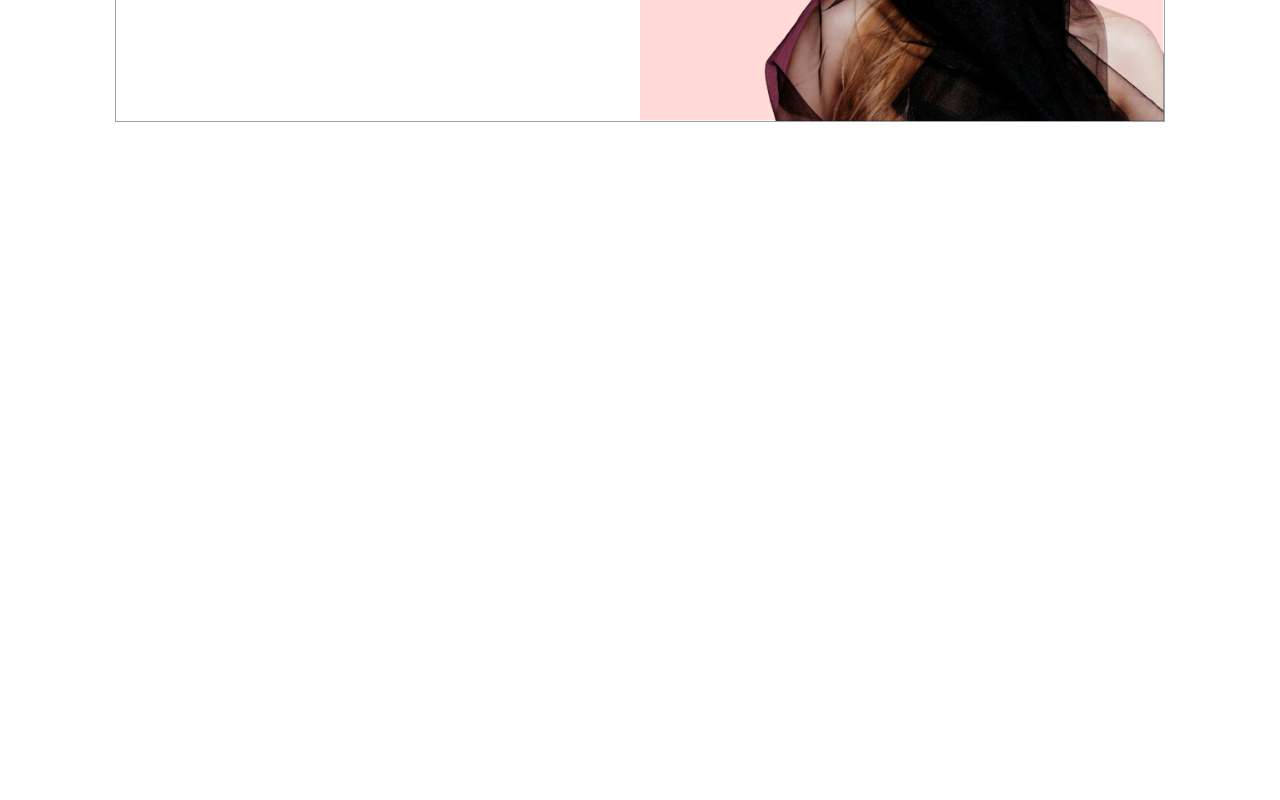
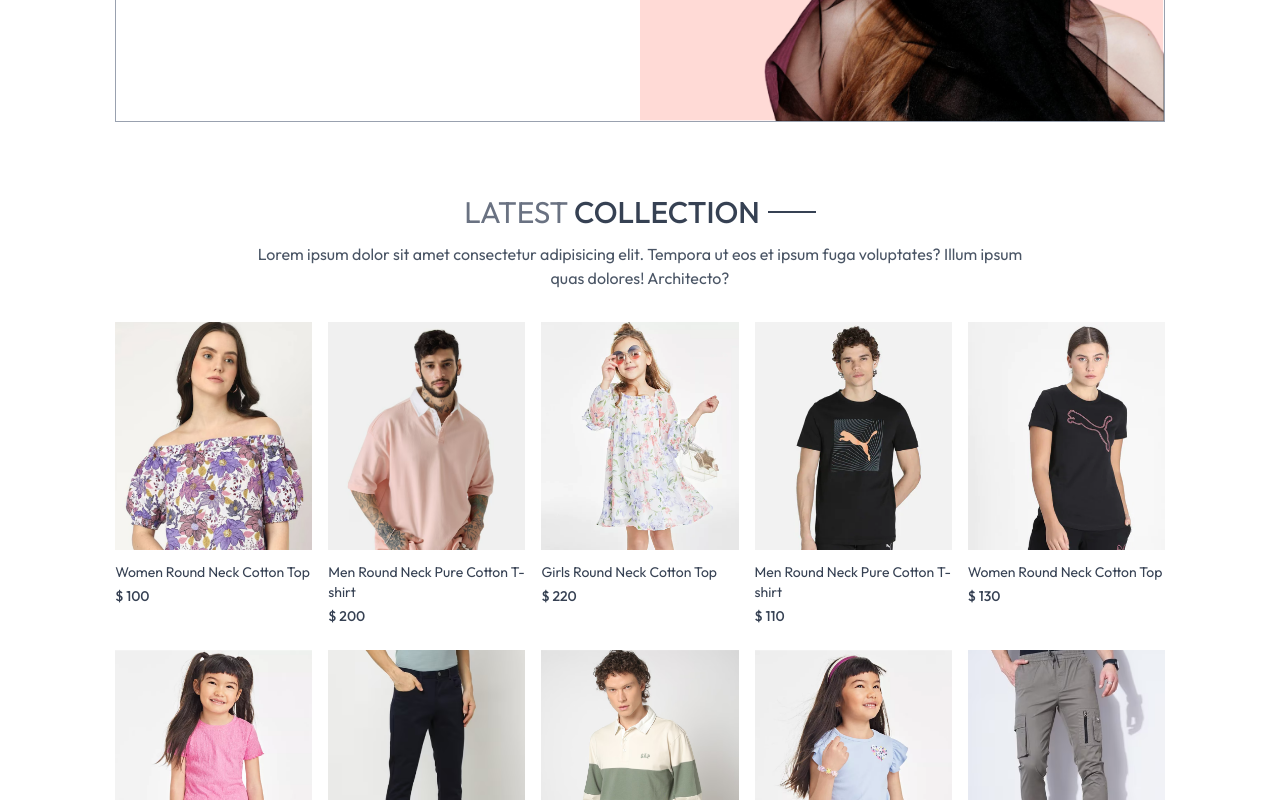
Before and after one commit to mehedi-vai-coder/E-commerce-website, a React (Vite) app: page / in a window 1280 px wide. Shown: the part 380-1180 px from the top of the page. Before the commit the page ends 800 px from the top, so only its background shows below. Built offline with nearby package versions, Linux system fonts and the light colour scheme.

Commit message:
Latest Collection and Producttitle and title seciton done

```diff
--- a/src/Components/LatestCollection.jsx
+++ b/src/Components/LatestCollection.jsx
@@ -1,11 +1,30 @@
-import React, { useContext } from 'react';
+import React, { useContext, useEffect, useState } from 'react';
 import { ShopContext } from '../Context/ShopContext';
+import Title from './Title';
+import ProductItem from './ProductItem';
 
 const LatestCollection = () => {
     const { products } = useContext(ShopContext);
-    console.log(products)
+    const [latestProducts, setLatestProducts] = useState([]);
+
+    useEffect(() => {
+        setLatestProducts(products.slice(0, 10));
+    }, [])
     return (
-        <div>
+        <div className='my-10'>
+            <div className='text-center py-8 text-3xl'>
+                <Title text1={"LATEST"} text2={"COLLECTION"}></Title>
+                <p className='w-3/4 m-auto text-xs sm:text-sm md:text-base text-gray-600'>
+                    Lorem ipsum dolor sit amet consectetur adipisicing elit. Tempora ut eos et ipsum fuga voluptates? Illum ipsum quas dolores! Architecto?
+                </p>
+            </div>
+
+            {/* Showing Producst */}
+            <div className='grid grid-cols-2 sm:grid-cols-3 md:grid-cols-5 lg:grid-cols-5 gap-4 gap-y-6'>
+                {latestProducts.map((item, index) => (
+                    <ProductItem key={index} id={item._id} image={item.image} name={item.name} price={item.price}></ProductItem>
+                ))}
+            </div>
 
         </div>
     );
--- a/src/Components/Navbar.jsx
+++ b/src/Components/Navbar.jsx
@@ -6,7 +6,7 @@ const Navbar = () => {
     return (
         <div className='flex items-center justify-between py-5 font-medium'>
 
-            <img className='w-36' src={assets.logo} alt="" />
+            <Link to='/'><img className='w-36' src={assets.logo} alt="" /></Link>
 
             <ul className='hidden sm:flex gap-5 text-sm text-gray-700'>
                 <NavLink to='/' className='flex flex-col items-center gap-1'>
--- /dev/null
+++ b/src/Components/ProductItem.jsx
@@ -0,0 +1,20 @@
+import React, { useContext } from 'react';
+import { ShopContext } from '../Context/ShopContext';
+import { Link } from 'react-router-dom';
+
+const ProductItem = ({ id, image, name, price }) => {
+
+    const { currency } = useContext(ShopContext);
+    return (
+        <Link className='text-gray-700 cursor-pointer' to={`/product/${id}`}>
+            <div className='overflow-hidden'>
+                <img className='hover:scale-110 transition ease-in-out' src={image[0]} alt="" />
+            </div>
+            <p className='pt-3 pb-1 text-sm'>{name}</p>
+            <p className='text-sm font-medium'>{currency} {price} </p>
+
+        </Link>
+    );
+};
+
+export default ProductItem;
--- /dev/null
+++ b/src/Components/Title.jsx
@@ -0,0 +1,13 @@
+import React from 'react';
+
+const Title = ({ text1, text2 }) => {
+    return (
+        <div className='inline-flex gap-2 items-center mb-3'>
+            <p className='text-gray-500 '>{text1} <span className='text-gray-700 font-medium'>{text2}</span></p>
+            <p className='w-8 sm:w-12 h-[1px] sm:h-[2px] bg-gray-700'></p>
+
+        </div>
+    );
+};
+
+export default Title;
--- a/src/Context/ShopProvider.jsx
+++ b/src/Context/ShopProvider.jsx
@@ -3,9 +3,11 @@ import { ShopContext } from './ShopContext';
 import { products } from '../assets/assets';
 
 const ShopProvider = ({ children }) => {
+    const currency = '$';
+    const delivery_fee = 10;
 
     const shopInfo = {
-        products,
+        products, delivery_fee, currency
     }
     return (
         <ShopContext value={shopInfo}>
```
